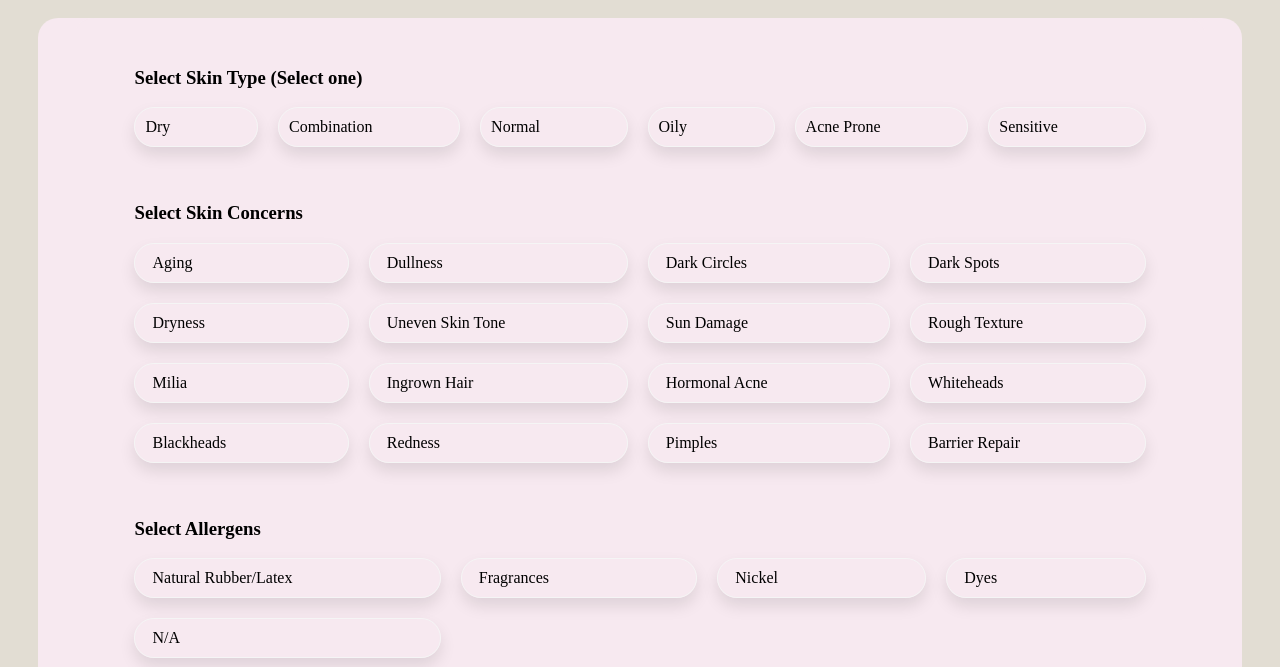
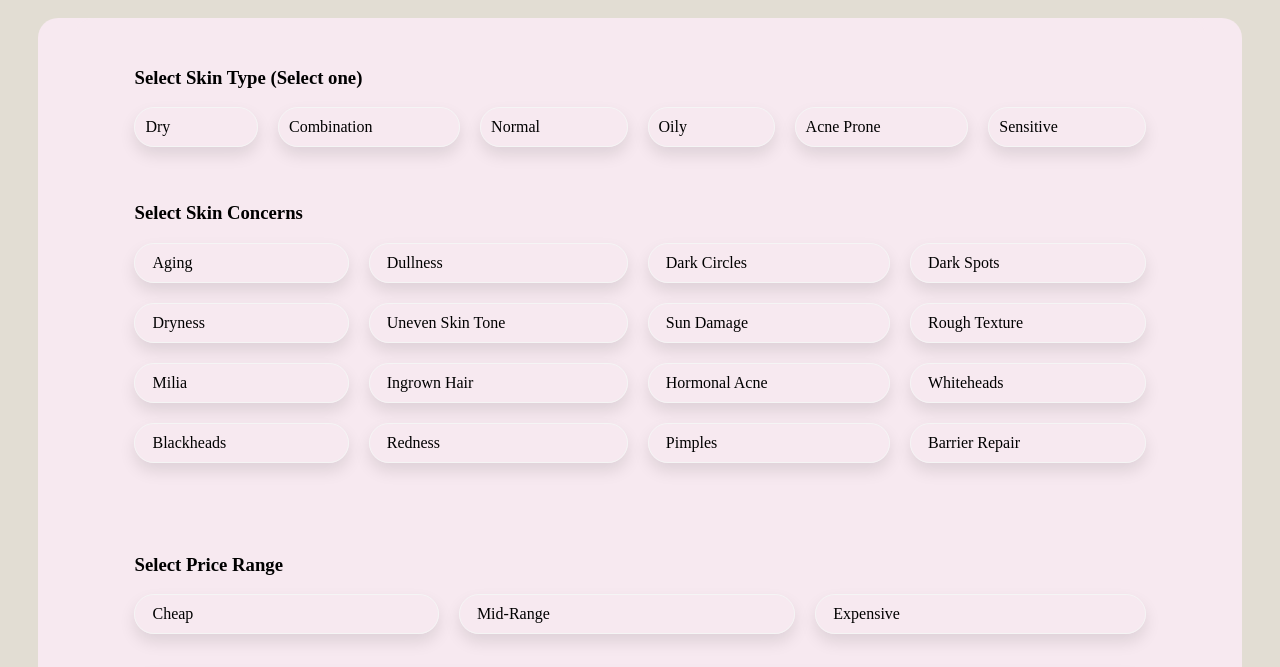
Before and after one commit to arthmohan/KAI, a plain HTML site: page test.html in a window 1280 px wide. Shown: the part 131-798 px from the top of the page. Drawn offline with Linux system fonts and the light colour scheme.

Commit message:
removed allergen selector

```diff
--- a/resultScript.js
+++ b/resultScript.js
@@ -5,8 +5,9 @@ function handleSubmit(event) {
     // Arrays to store results
     let skinTypeResults = [];
     let skinConcernsResults = [];
-    let allergensResults = [];
     let priceRangeResults = [];
+
+
 
     // Get selected skin type
     let selectedSkinType = document.querySelector('input[name="ST_type"]:checked');
@@ -20,11 +21,6 @@ function handleSubmit(event) {
         skinConcernsResults.push(checkbox.value);
     });
 
-    // Get selected allergens
-    let selectedAllergens = document.querySelectorAll('input[name^="A_"]:checked');
-    selectedAllergens.forEach((checkbox) => {
-        allergensResults.push(checkbox.value);
-    });
 
     // Get selected price range
     let selectedPriceRange = document.querySelectorAll('input[name^="PR_"]:checked');
@@ -35,7 +31,6 @@ function handleSubmit(event) {
     // You can do whatever you want with these arrays, like sending them to a server or processing them further
     console.log("Skin Type Results:", skinTypeResults);
     console.log("Skin Concerns Results:", skinConcernsResults);
-    console.log("Allergens Results:", allergensResults);
     console.log("Price Range Results:", priceRangeResults);
 }
 
--- a/test.html
+++ b/test.html
@@ -82,19 +82,6 @@
 
         <br><br>
 
-        <h3>Select Allergens</h3>
-        <div class="A_selector" id="checkboxes3">
-            <label for="rubber"><div class="rubberCheck checkbox"><input value="naturalrubberlatex" class="chk" type="checkbox" name="A_rubber" id="rubber">Natural Rubber/Latex</div></label>
-
-            <label for="fragrance"><div class="fragranceCheck checkbox"><input value="fragrances" class="chk" type="checkbox" name="A_fragrance" id="fragrance">Fragrances</div></label>
-
-            <label for="nickel"><div class="nickelCheck checkbox"><input value="nickel" class="chk" type="checkbox" name="A_nickel" id="nickel">Nickel</div></label>
-
-            <label for="dyes"><div class="dyesCheck checkbox"><input value="dyes" class="chk" type="checkbox" name="A_dyes" id="dyes">Dyes</div></label>
-
-            <label for="na" class="naCheck checkbox"><div><input value="na" class="chk" type="checkbox" name="A_na" id="na">N/A</div></label>
-
-        </div>
 
         <br><br>
 
```
